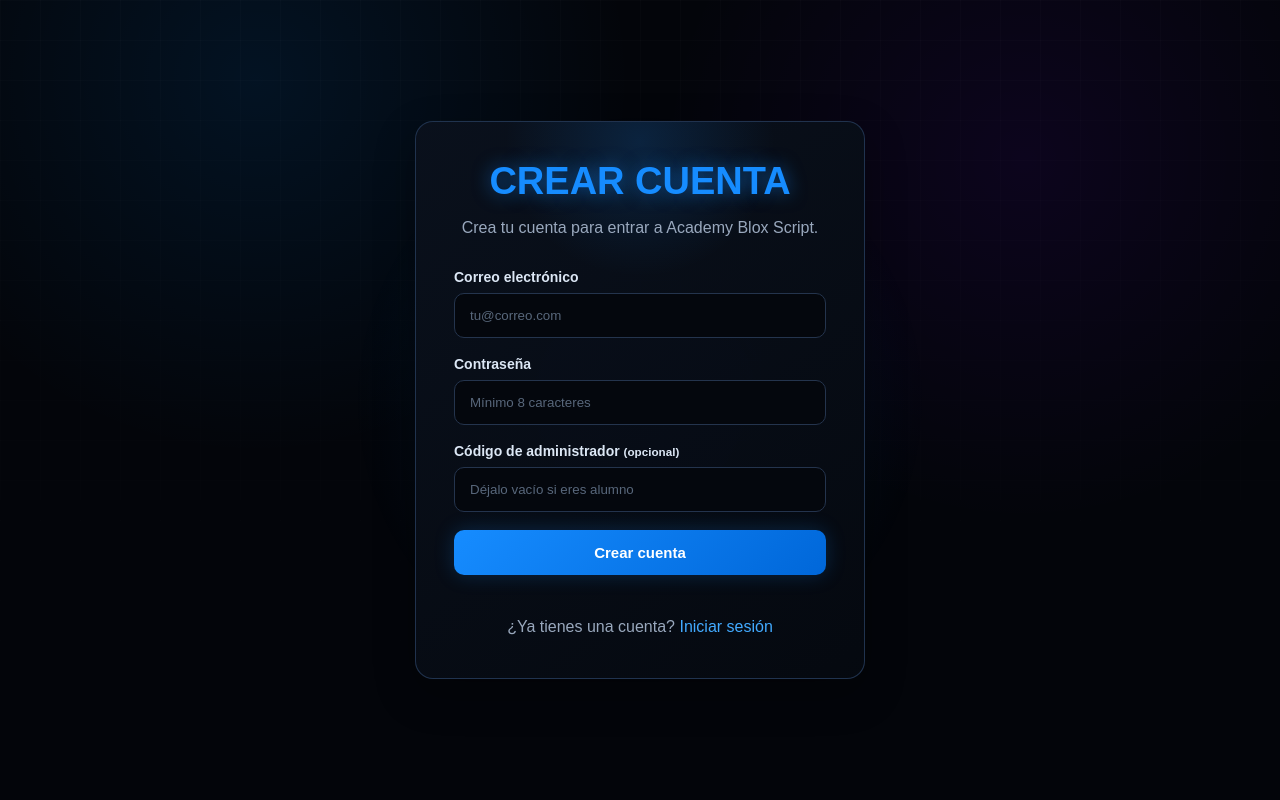
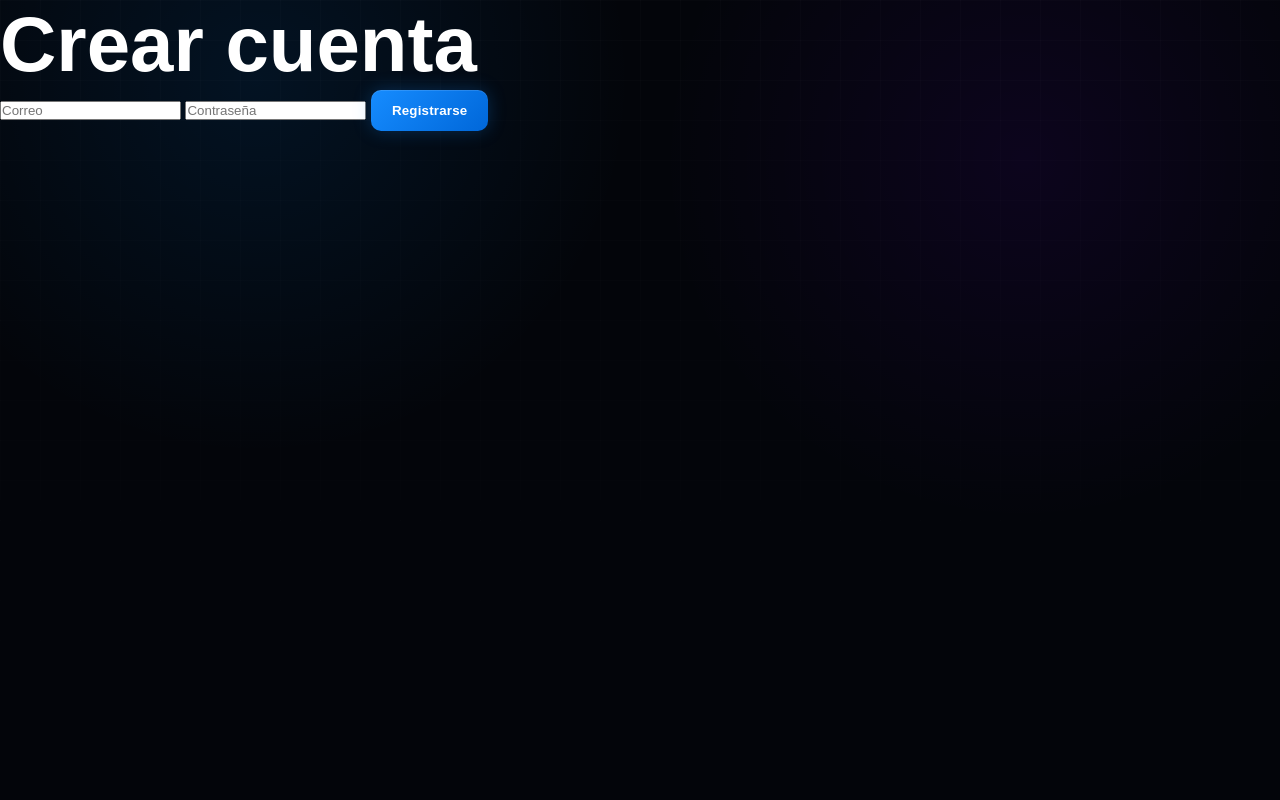
Before and after one commit to jaumecapopalacios-gif/academy-blox-script, a Flask app: page /register in a window 1280 px wide. Run offline with Flask 3, Linux system fonts and the light colour scheme.

Commit message:
Update register.html

```diff
--- a/templates/register.html
+++ b/templates/register.html
@@ -1,98 +1,48 @@
 <!DOCTYPE html>
-<html lang="es">
+<html>
 
 <head>
-    <meta charset="UTF-8">
-    <meta name="viewport" content="width=device-width, initial-scale=1.0">
 
-    <title>Crear cuenta | Academy Blox Script</title>
+<link rel="stylesheet" href="{{url_for('static',filename='style.css')}}">
 
-    <link rel="stylesheet" href="{{ url_for('static', filename='style.css') }}">
 </head>
+
 
 <body>
 
-<div class="login-page">
 
-    <div class="login-box">
+<div class="box">
 
-        <h1>CREAR CUENTA</h1>
 
-        <p class="subtitle">
-            Crea tu cuenta para entrar a Academy Blox Script.
-        </p>
+<h1>
+Crear cuenta
+</h1>
 
-        {% with messages = get_flashed_messages() %}
-            {% if messages %}
-                {% for message in messages %}
-                    <div class="alert">
-                        {{ message }}
-                    </div>
-                {% endfor %}
-            {% endif %}
-        {% endwith %}
 
-        <form method="POST">
+<form method="POST">
 
-            <label for="email">
-                Correo electrónico
-            </label>
 
-            <input
-                type="email"
-                id="email"
-                name="email"
-                placeholder="tu@correo.com"
-                required
-                autocomplete="email"
-            >
+<input name="email"
+placeholder="Correo"
+required>
 
-            <label for="password">
-                Contraseña
-            </label>
 
-            <input
-                type="password"
-                id="password"
-                name="password"
-                placeholder="Mínimo 8 caracteres"
-                required
-                minlength="8"
-                autocomplete="new-password"
-            >
+<input name="password"
+type="password"
+placeholder="Contraseña"
+required>
 
-            <label for="admin_code">
-                Código de administrador
-                <small>(opcional)</small>
-            </label>
 
-            <input
-                type="password"
-                id="admin_code"
-                name="admin_code"
-                placeholder="Déjalo vacío si eres alumno"
-                autocomplete="off"
-            >
+<button class="button">
+Registrarse
+</button>
 
-            <button type="submit">
-                Crear cuenta
-            </button>
 
-        </form>
+</form>
 
-        <br>
-
-        <p>
-            ¿Ya tienes una cuenta?
-            <a href="{{ url_for('login') }}">
-                Iniciar sesión
-            </a>
-        </p>
-
-    </div>
 
 </div>
 
+
 </body>
-
 </html>
```
